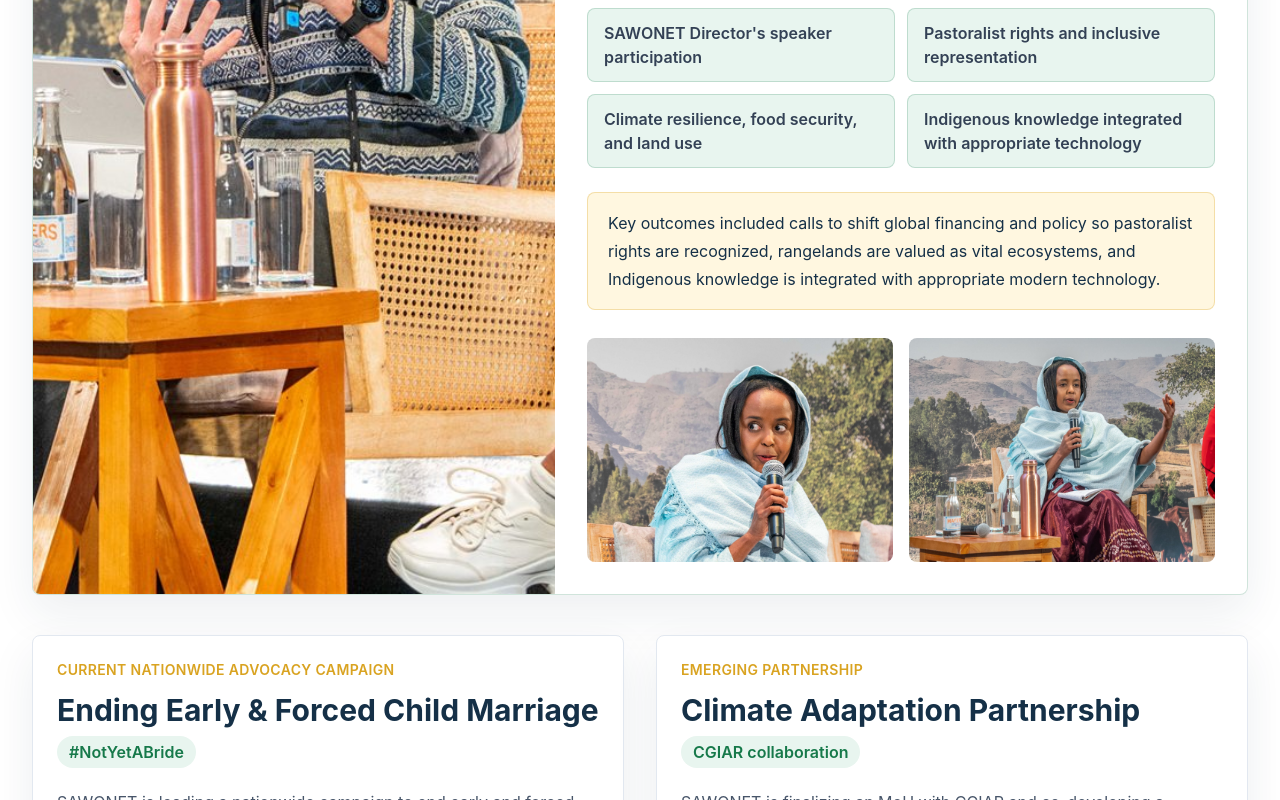
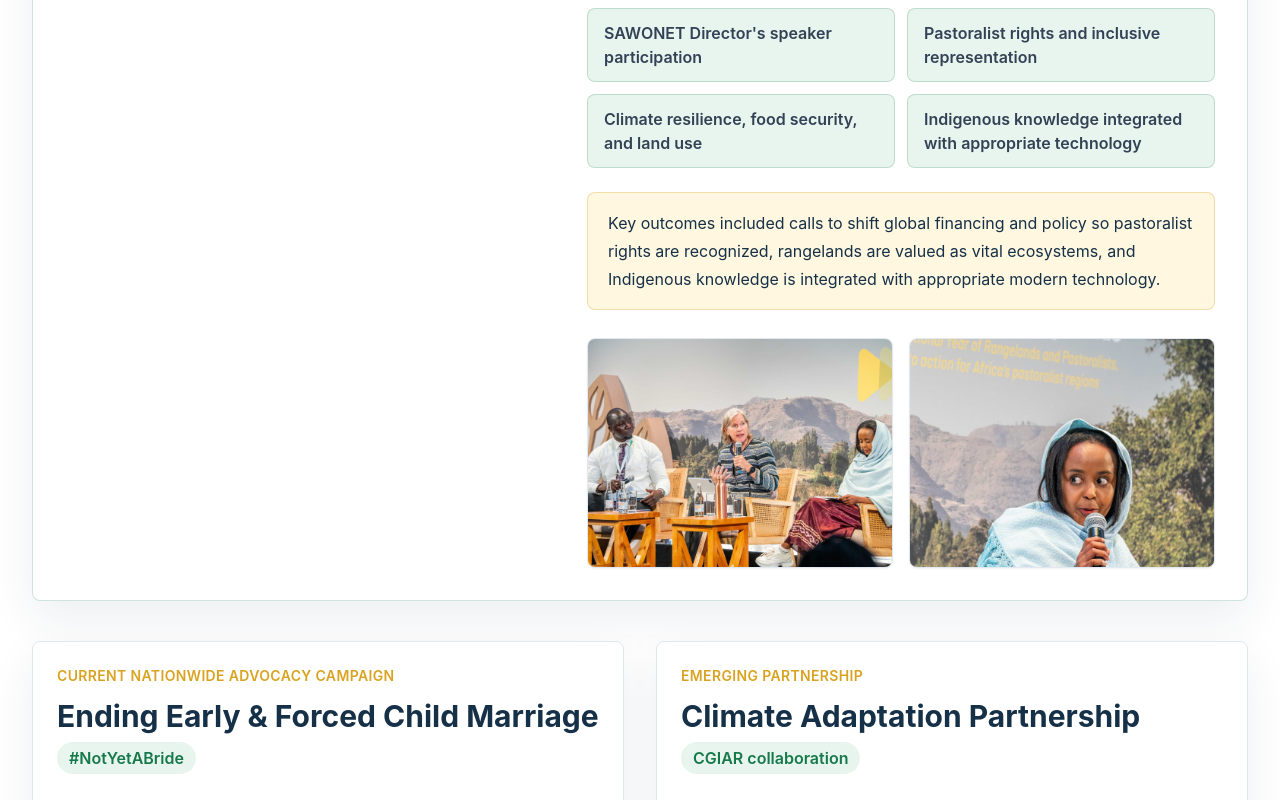
Before and after one commit to ciiltire17/sawonet-website, a React (Vite) app: page /projects in a window 1280 px wide. Shown: the part 1402-2202 px from the top of the page. Built offline with nearby package versions, Linux system fonts and the light colour scheme.

Commit message:
Refine GLF Africa image hierarchy

```diff
--- a/src/data/sawonet.js
+++ b/src/data/sawonet.js
@@ -168,16 +168,16 @@ export const glfAfrica2026 = {
   ],
   images: {
     main: {
-      src: '/assets/glf-africa-2026/sawonet-director-glf-africa-2026.jpg',
-      alt: 'SAWONET Director speaking during a GLF Africa 2026 rangelands panel at CIFOR-ICRAF in Nairobi',
+      src: '/assets/glf-africa-2026/glf-africa-2026-rangelands-speaker.jpg',
+      alt: 'SAWONET Director speaking with an engaged gesture during a GLF Africa 2026 rangelands discussion',
     },
     panel: {
       src: '/assets/glf-africa-2026/glf-africa-2026-panel-discussion.jpg',
       alt: 'GLF Africa 2026 panel discussion on rangelands, pastoralist rights, and land stewardship',
     },
     speaker: {
-      src: '/assets/glf-africa-2026/glf-africa-2026-rangelands-speaker.jpg',
-      alt: 'SAWONET Director speaking during a seated GLF Africa 2026 rangelands discussion',
+      src: '/assets/glf-africa-2026/sawonet-director-glf-africa-2026.jpg',
+      alt: 'Close-up of the SAWONET Director speaking during GLF Africa 2026 at CIFOR-ICRAF in Nairobi',
     },
   },
 };
--- a/src/pages/Home.jsx
+++ b/src/pages/Home.jsx
@@ -81,31 +81,37 @@ export default function Home() {
       <section className="bg-slate-50 py-16 sm:py-20">
         <Container>
           <div className="grid gap-10 lg:grid-cols-[1.08fr_0.92fr] lg:items-center">
-            <div className="grid gap-4 sm:grid-cols-[1fr_0.72fr]">
+            <div className="grid gap-4">
+              <div className="group overflow-hidden rounded-lg border border-white bg-white shadow-soft">
                 <img
                   src={glfAfrica2026.images.main.src}
                   alt={glfAfrica2026.images.main.alt}
-                className="h-[460px] w-full rounded-lg object-cover object-center shadow-soft sm:row-span-2 sm:h-full lg:min-h-[650px]"
-                height="2400"
-                width="1600"
+                  className="aspect-[4/3] w-full object-cover object-center transition duration-500 ease-out group-hover:scale-[1.03] sm:aspect-[16/10]"
+                  height="1200"
+                  width="1800"
                 />
-              <div className="grid gap-4 sm:grid-rows-2">
+              </div>
+              <div className="grid gap-4 sm:grid-cols-2">
+                <div className="group overflow-hidden rounded-lg border border-white bg-white shadow-soft">
                   <img
                     src={glfAfrica2026.images.panel.src}
                     alt={glfAfrica2026.images.panel.alt}
-                  className="h-52 w-full rounded-lg object-cover object-center shadow-soft sm:h-full"
+                    className="aspect-[16/9] w-full object-cover object-center transition duration-500 ease-out group-hover:scale-[1.04] sm:aspect-[4/3]"
                     height="1200"
                     loading="lazy"
                     width="1800"
                   />
+                </div>
+                <div className="group overflow-hidden rounded-lg border border-white bg-white shadow-soft">
                   <img
                     src={glfAfrica2026.images.speaker.src}
                     alt={glfAfrica2026.images.speaker.alt}
-                  className="h-52 w-full rounded-lg object-cover object-center shadow-soft sm:h-full"
-                  height="1200"
+                    className="aspect-[16/9] w-full object-cover object-[50%_28%] transition duration-500 ease-out group-hover:scale-[1.04] sm:aspect-[4/3]"
+                    height="2400"
                     loading="lazy"
-                  width="1800"
+                    width="1600"
                   />
+                </div>
               </div>
             </div>
             <div>
--- a/src/pages/Projects.jsx
+++ b/src/pages/Projects.jsx
@@ -20,15 +20,17 @@ export default function Projects() {
             id="glf-africa-2026"
             className="mb-10 overflow-hidden rounded-lg border border-sawonet-green/20 bg-white shadow-soft"
           >
-            <div className="grid lg:grid-cols-[0.86fr_1.14fr]">
+            <div className="grid lg:grid-cols-[0.86fr_1.14fr] lg:items-start">
+              <div className="group overflow-hidden bg-slate-100">
                 <img
-                src={glfAfrica2026.images.panel.src}
-                alt={glfAfrica2026.images.panel.alt}
-                className="h-80 w-full object-cover object-center sm:h-[34rem] lg:h-full"
+                  src={glfAfrica2026.images.main.src}
+                  alt={glfAfrica2026.images.main.alt}
+                  className="h-80 w-full object-cover object-center transition duration-500 ease-out group-hover:scale-[1.03] sm:h-[34rem] lg:h-[42rem]"
                   height="1200"
                   loading="lazy"
                   width="1800"
                 />
+              </div>
               <div className="p-6 sm:p-8">
                 <p className="inline-flex rounded-full bg-sawonet-mint px-4 py-2 text-sm font-semibold uppercase tracking-wide text-sawonet-green">
                   GLF Africa 2026 | {glfAfrica2026.dates}
@@ -69,22 +71,26 @@ export default function Projects() {
                   {glfAfrica2026.outcome}
                 </p>
                 <div className="mt-7 grid gap-4 sm:grid-cols-2">
+                  <div className="group overflow-hidden rounded-lg border border-slate-200 bg-white shadow-sm">
                     <img
-                    src={glfAfrica2026.images.main.src}
-                    alt={glfAfrica2026.images.main.alt}
-                    className="h-56 w-full rounded-lg object-cover object-center"
+                      src={glfAfrica2026.images.panel.src}
+                      alt={glfAfrica2026.images.panel.alt}
+                      className="aspect-[4/3] w-full object-cover object-center transition duration-500 ease-out group-hover:scale-[1.04]"
+                      height="1200"
+                      loading="lazy"
+                      width="1800"
+                    />
+                  </div>
+                  <div className="group overflow-hidden rounded-lg border border-slate-200 bg-white shadow-sm">
+                    <img
+                      src={glfAfrica2026.images.speaker.src}
+                      alt={glfAfrica2026.images.speaker.alt}
+                      className="aspect-[4/3] w-full object-cover object-[50%_28%] transition duration-500 ease-out group-hover:scale-[1.04]"
                       height="2400"
                       loading="lazy"
                       width="1600"
                     />
-                  <img
-                    src={glfAfrica2026.images.speaker.src}
-                    alt={glfAfrica2026.images.speaker.alt}
-                    className="h-56 w-full rounded-lg object-cover object-center"
-                    height="1200"
-                    loading="lazy"
-                    width="1800"
-                  />
+                  </div>
                 </div>
               </div>
             </div>
```
Lines whose indentation alone changed are shown as unchanged.
